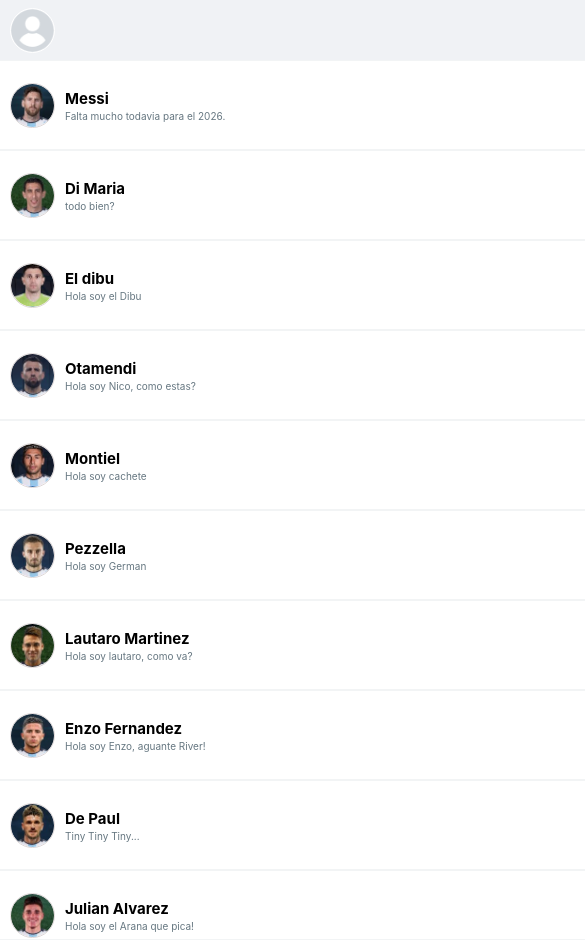
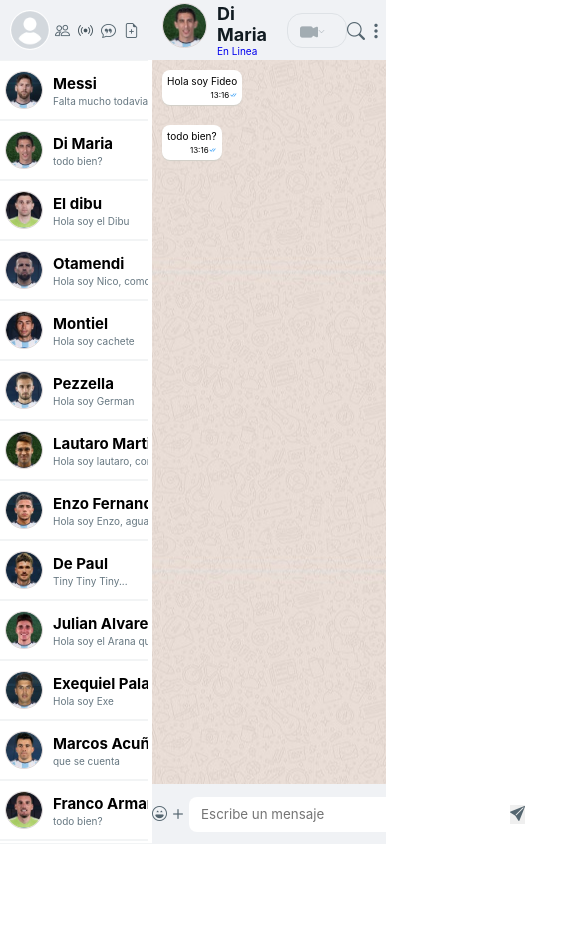
Before and after one commit to JoaquinpaIppolito/Mensajeitor_Desplegado, a React (Vite) app: page /chat/1 in a window 390 px wide. Shown: the top 940 px of the page, 585 px wide, since content can reach past the window. After the commit the page ends 844 px from the top, so only its background shows below. Built offline with nearby package versions, Linux system fonts and the light colour scheme.

Commit message:
Mediaquerys OK

```diff
--- a/public/DATA_MOOK.js
+++ b/public/DATA_MOOK.js
@@ -172,7 +172,7 @@ export const DATA_MOOK =[
                 archivos: '1',
                 mensajes:[
                     {
-                        author: 'Lisandro Martinez',
+                        author: 'Lautaro Martinez',
                         text: 'Hola soy lautaro, como va?',
                         estado: 'visto',
                         day: 'hoy',
--- a/src/Components/Chat/ChatHeaderInfo/ChatHeaderInfo.css
+++ b/src/Components/Chat/ChatHeaderInfo/ChatHeaderInfo.css
@@ -4,16 +4,13 @@
     display: flex;
     align-items: center;
     justify-content: space-between;
-    width: 1200px;
+    width: 60vw;
     padding-left: 10px;
 }
 
 
 .left{
     display: flex;
-    max-width: 400px;
-    min-width: 400px;
-    justify-content: flex-start ;
     text-decoration: none;
 
 }
@@ -54,6 +51,7 @@
     display: flex;
     justify-content: space-between;
     width: 150px;
+    margin-left: auto;
 }
 
 .camaramarco{
--- a/src/Components/Chat/Mensaje/Mensaje.css
+++ b/src/Components/Chat/Mensaje/Mensaje.css
@@ -6,7 +6,6 @@
     display:flex;
     font-size: 10px;
     padding: 10px;
-    margin: 10px;
     }
 
 
--- a/src/Components/Chat/MensajeForm/MensajeForm.css
+++ b/src/Components/Chat/MensajeForm/MensajeForm.css
@@ -1,9 +1,9 @@
 .formnuevomensaje{
-    width: 1200px;
+    width: 60vw;
     display: flex;
-    justify-content: center;
+    justify-content: space-evenly;
     align-items: center;
-    gap: 20px;
+
 }
 
 
@@ -20,7 +20,7 @@ color:#54656F;
 
 .nuevomensaje{
     height: 35px;
-    width:85%;
+    width:80%;
     padding:10px;
     color:white;
     border-radius: 8px;
@@ -39,6 +39,92 @@ color:#54656F;
 }
 
 
+/* Max */
+@media screen and (max-width: 2000px) {
+    .formnuevomensaje{
+        width: 1200px;
+        display: flex;
+        justify-content: space-evenly;
+        align-items: center;
+    }
+    .nuevomensaje{
+        width: 1000px;
+    }
+
+}
+
+
+/* Large Desktops */
+@media screen and (max-width: 1200px) {
+    .formnuevomensaje{
+        width: 720px;
+        display: flex;
+        justify-content: space-evenly;
+        align-items: center;
+    }
+    .nuevomensaje{
+        width: 560px;
+    }
+
+    .signomas{
+        font-size: 25px;
+    }
+    .emoji{
+        font-size: 18px;
+        }
+        .botonenviar{
+            font-size: 18px;
+        }
+}
+
+
+/* Desktops */
+@media screen and (max-width: 992px) {
+    .formnuevomensaje{
+        width: 595px;
+        display: flex;
+        justify-content: space-evenly;
+        align-items: center;
+    }
+    .nuevomensaje{
+        width: 460px;
+    }
+
+    .signomas{
+        font-size: 25px;
+    }
+    .emoji{
+        font-size: 18px;
+        }
+        .botonenviar{
+            font-size: 18px;
+        }
+}
+
+  /* Tablets */
+  @media screen and (max-width: 768px) {
+    .formnuevomensaje{
+        width: 460px;
+        display: flex;
+        justify-content: space-evenly;
+        align-items: center;
+        gap: 1px;
+    }
+    .nuevomensaje{
+        width: 320px;
+    }
+
+    .signomas{
+        font-size: 20px;
+    }
+    .emoji{
+        font-size: 15px;
+        }
+        .botonenviar{
+            font-size: 15px;
+        }
+  }
+
 @media screen and (max-width: 320px) {
 
     .formnuevomensaje{
--- a/src/Components/ListaContactos/Contactos/Contactos.css
+++ b/src/Components/ListaContactos/Contactos/Contactos.css
@@ -6,7 +6,7 @@
 
 .cajacontacto{
     display:flex;
-    width: 790px;
+    width: 38vw;
     height: 90px;
     align-items: center;
     font-size: 10px;
@@ -33,7 +33,7 @@
 
 .cuerpocontacto{
     display: flex;
-    width: 780px;
+    width: 38vw;
     justify-content: flex-start;
     align-items: center;
     padding:5px;
@@ -62,23 +62,77 @@
 
 
 .fechacontacto{
+    color: #667781;
+    font-size: 11px;
+    margin-left: auto;
+    padding-right: 10px;
+    white-space: nowrap;
+
+}
 
 
-    padding-left: 480px;
-    color: #667781;
-    font-size: 11px;
 
+/* Large Desktops */
+@media screen and (max-width: 1200px) {
+    .cajacontacto{
+        overflow-x:hidden;
+        height: 60px;
+    }
+
+
+    .fotoperfilcontactos{
+        width: 42px;
+        height: 42px;
+        border-radius:150px;
+        border:1px solid #ded7d7;
+    }
 }
+
+
+/* Desktops */
+@media screen and (max-width: 992px) {
+    .cajacontacto{
+        overflow-x:hidden;
+        height: 60px;
+        padding-left: 0px;
+    }
+    .fotoperfilcontactos{
+
+
+        width: 42px;
+        height: 42px;
+        border-radius:150px;
+        border:1px solid #ded7d7;
+    }
+}
+
+
+  /* Tablets */
+  @media screen and (max-width: 768px) {
+    .cajacontacto{
+        overflow-x:hidden;
+        height: 60px;
+        padding-left: 0px;
+    }
+    .fotoperfilcontactos{
+
+
+        width: 38px;
+        height: 38px;
+        border-radius:150px;
+        border:1px solid #ded7d7;
+    }
+  }
 
 
 @media screen and (max-width: 320px) {
 
     .cajacontacto{
-        width: 60px;
+        width: 39vw;
         overflow-x:hidden;
         display:flex;
-    height: 60px;
-    padding-left: 0px;
+        height: 60px;
+        padding-left: 0px;
     }
     .cuerpocontacto{
         display: flex;
--- a/src/Components/ListaContactos/ListaHeaderInfo/ListaHeaderInfo.css
+++ b/src/Components/ListaContactos/ListaHeaderInfo/ListaHeaderInfo.css
@@ -4,7 +4,7 @@
     display: flex;
     align-items: center;
     justify-content: space-between;
-    width: 800px;
+    width: 40vw;
     padding-left: 10px;
 }
 
@@ -76,6 +76,84 @@ font-size: 18px;
 }
 
 
+/* Desktops */
+@media screen and (max-width: 992px) {
+    .right1{
+        gap: 10px;
+     }
+
+     .comunidad{
+
+        font-size: 16px;
+        }
+
+        .estados{
+            font-size: 16px;
+
+        }
+
+        .canales{
+            font-size: 16px;
+        }
+
+        .nuevochat{
+            font-size: 16px;
+        }
+
+        .menu{
+            font-size: 16px;
+        }
+
+        .fotoperfil1{
+            width: 38px;
+            height: 38px;
+        }
+        .nombreusuario1{
+            font-size: 14px;
+        }
+
+}
+
+
+/* Tablets */
+@media screen and (max-width: 768px) {
+       .right1{
+       gap: 8px;
+    }
+
+    .comunidad{
+
+    font-size: 15px;
+    }
+
+    .estados{
+        font-size: 15px;
+
+    }
+
+    .canales{
+        font-size: 15px;
+    }
+
+    .nuevochat{
+        font-size: 15px;
+    }
+
+    .menu{
+        font-size: 15px;
+    }
+
+    .fotoperfil1{
+        width: 40px;
+        height: 40px;
+    }
+    .nombreusuario1{
+        font-size: 12px;
+    }
+
+}
+
+
 @media screen and (max-width: 320px) {
     .headercontenido1{
         width: 65px;
--- a/src/Screens/ChatScreen/ChatScreen.css
+++ b/src/Screens/ChatScreen/ChatScreen.css
@@ -7,34 +7,36 @@
 
 
 .chatcontenedor{
-    width: 1200px;
-
+    width: 60vw;
+    height: 100vh;
 
 }
 
 .header{
     display: flex;
-    width: 100%;
+    width: 60vw;
     height: 60px;
     align-items: center;
     background-color: #F0F2F5 ;
     position: fixed;
+
 }
 
 
 .chat{
-    width:100%;
-    min-height: 880px;
-    max-height: 880px;
+    width:60vw;
+    height: calc(100vh - 120px);
     background-image: url(/images/fondows.jpg);
     background-repeat: repeat;
     background-position: center;
     overflow-y:scroll;
+    margin-top: 60px;
+
     }
 
     .footer{
         display: flex;
-        width: 100%;
+        width: 60vw;
         height: 60px;
         align-items: center;
         justify-content: space-between;
@@ -51,12 +53,12 @@
     }
 
     .contenedorlistadocontactos{
-        width: 800px;
+        width: 39vw;
     }
 
     .headercontactos{
         display: flex;
-        width: 800px;
+        width: 39vw;
         height: 60px;
         align-items: center;
         background-color: #F0F2F5 ;
@@ -64,8 +66,8 @@
     }
 
     .listadocontactos{
-        width:100%;
-        height:940px;
+        width:39vw;
+        height:100vh;
         background-color: white;
         overflow-y: scroll;
         border-bottom: 1px solid #F2F4F5;
@@ -74,10 +76,17 @@
         }
 
 
+/* Mediaquerys */
+
+
+
+
+
     @media screen and (max-width: 320px) {
 
         .contenedorlistadocontactos{
             width: 60px;
+            height: 100vh;
         }
 
         .headercontactos{
@@ -86,18 +95,17 @@
 
         .listadocontactos{
             width:60px;
+            height: 100vh;
             background-color: white;
             overflow-y: scroll;
             overflow-x: hidden;
             border-bottom: 1px solid #F2F4F5;
             padding-top: 60px;
-
-
-
             }
 
             .chatcontenedor{
                 width: 260px;
+                height: 100vh;
                 overflow-y: hidden;
                 overflow-x: hidden;
 
@@ -111,7 +119,7 @@
 
             .chat{
                 width:260px;
-
+                height: calc(100vh - 120px);
                 }
 
                 .footer{
--- a/src/style.css
+++ b/src/style.css
@@ -1,47 +1,12 @@
 
 
 
-body{
-    background-color: rgba(255, 255, 255, 0);
-    overflow-y: hidden;
-    overflow-x: hidden;
-    width: 2000px;
-    max-width: 2000px;
-}
 
 #root{
     display: flex;
     overflow-y: hidden;
     overflow-x: hidden;
-    width: 2000px;
-    max-width: 2000px;
+    width: 100vw;
+    height: 100vh;
 
 }
-
-
-@media screen and (max-width: 320px) {
-
-
-}
-
-
-
-/* Tablets */
-@media screen and (max-width: 768px) {
-
-}
-
-/* Desktops */
-@media screen and (max-width: 992px) {
-
-}
-
-/* Large Desktops */
-@media screen and (max-width: 1200px) {
-
-}
-
-/* Max */
-@media screen and (max-width: 2000px) {
-
-}
```
